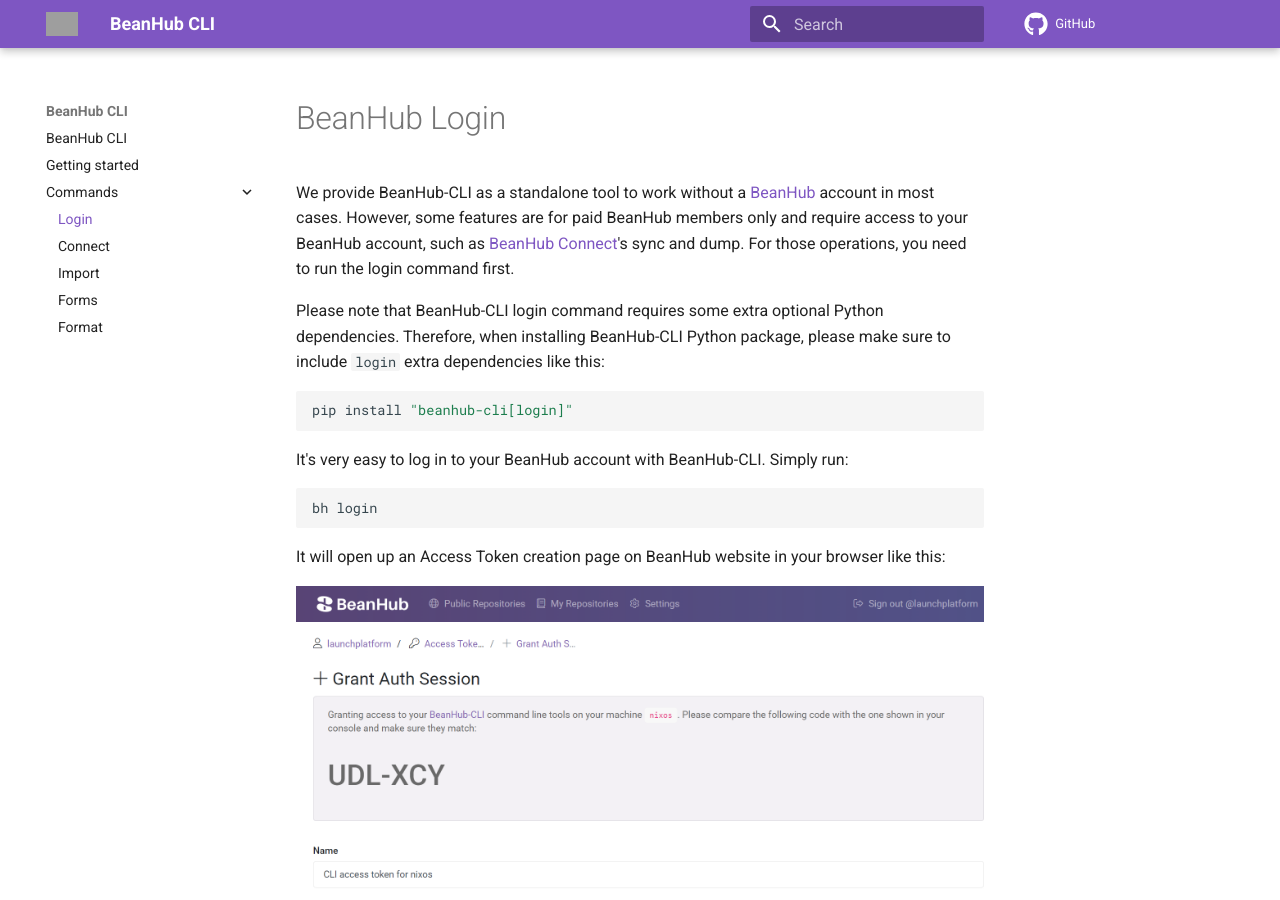
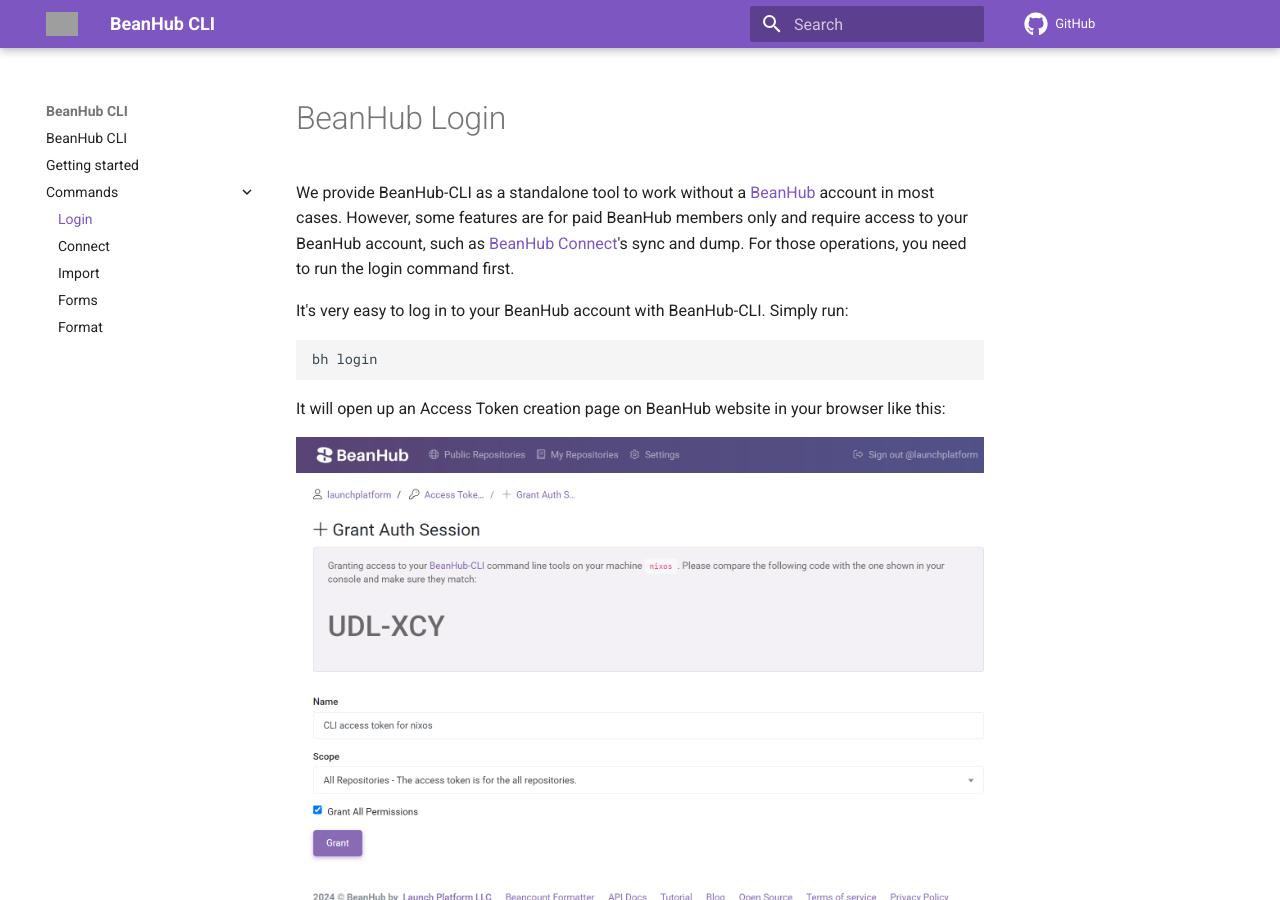
Before and after one commit to LaunchPlatform/beanhub-cli, an MkDocs documentation site: the page built from docs/docs/commands/login.md, in a window 1280 px wide and 900 px high. Built offline with MkDocs 1.6.1 and Material for MkDocs 9.7.7, drawn with Linux system fonts in a browser that asks for light colours; comment, search, counter and statistics services are not loaded; grey boxes are pictures that could not be loaded.

Commit message:
Update doc for extra deps

````diff
--- a/docs/docs/commands/login.md
+++ b/docs/docs/commands/login.md
@@ -3,13 +3,6 @@
 We provide BeanHub-CLI as a standalone tool to work without a [BeanHub](https://beanhub.io) account in most cases.
 However, some features are for paid BeanHub members only and require access to your BeanHub account, such as [BeanHub Connect](https://beanhub.io/blog/2024/06/24/introduction-of-beanhub-connect/)'s sync and dump.
 For those operations, you need to run the login command first.
-
-Please note that BeanHub-CLI login command requires some extra optional Python dependencies.
-Therefore, when installing BeanHub-CLI Python package, please make sure to include `login` extra dependencies like this:
-
-```bash
-pip install "beanhub-cli[login]"
-```
 
 It's very easy to log in to your BeanHub account with BeanHub-CLI. Simply run:
 
````
Also changed, not shown: docs/docs/commands/connect.md (+0 -7 lines).
